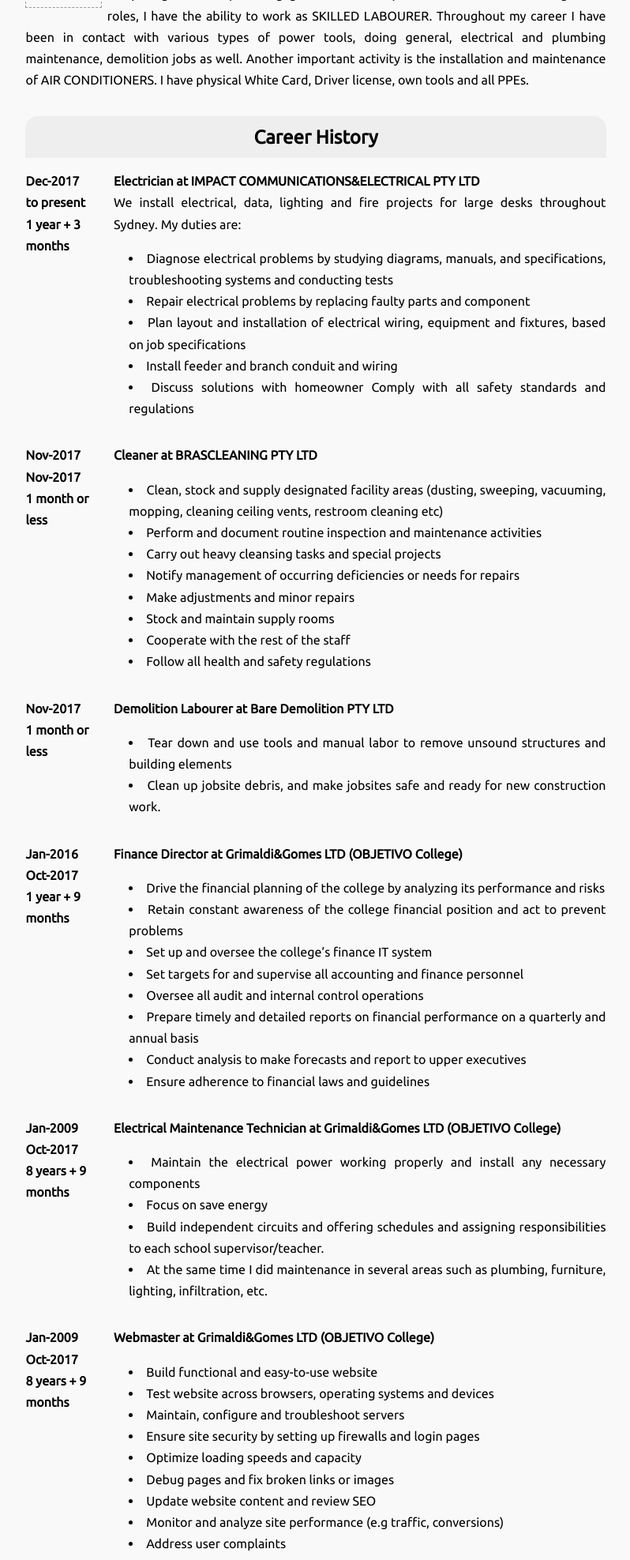
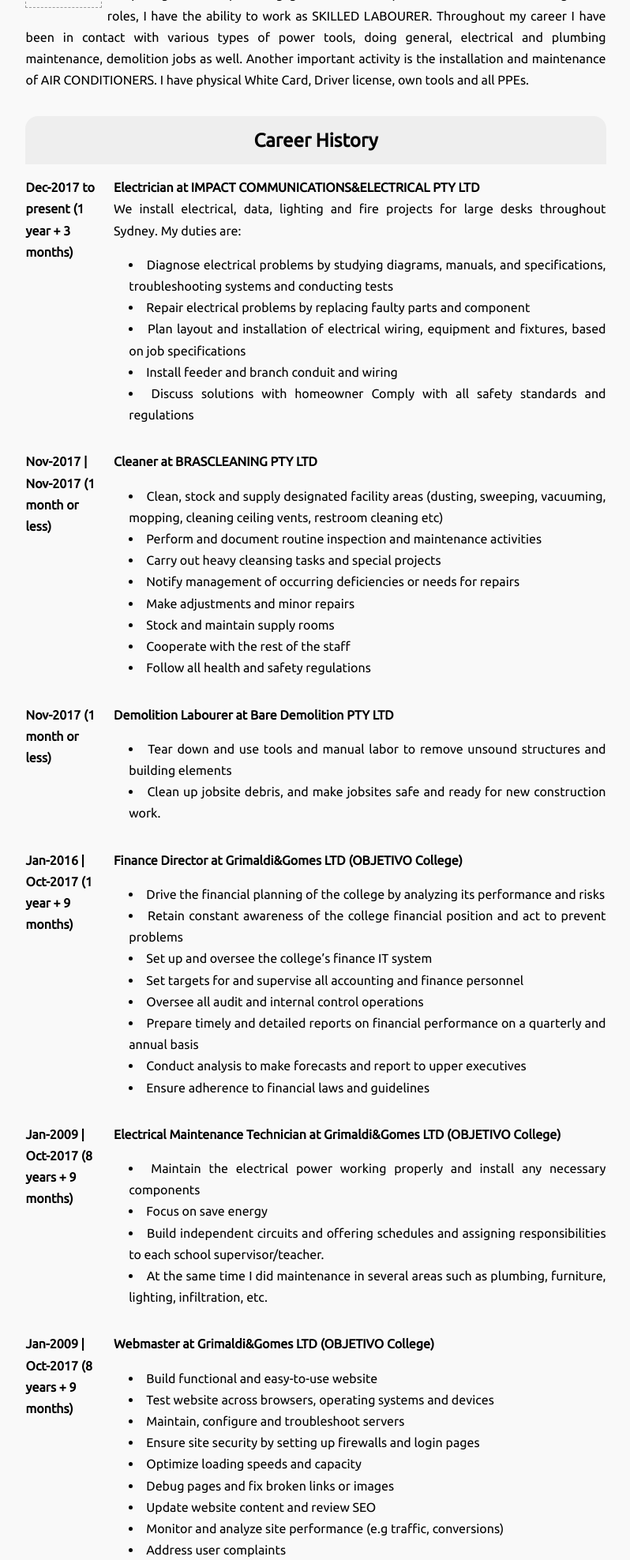
Before and after one commit to gdinarciso/gdinarciso.github.io, a PHP site: page /html/resume.html in a window 1280 px wide. Shown: the part 449-2424 px from the top of the page at 79% size, without its empty margins (240-1038 px from the left). Run offline with PHP 8.4, Linux system fonts and the light colour scheme; some web fonts are replaced.

Commit message:
1/8/21 update

```diff
--- a/css/default.css
+++ b/css/default.css
@@ -383,19 +383,22 @@ article.resume .bottom .title {
 /* article.resume .left .title { */
   grid-column: 1 / 3;
   text-align: center;
-  padding: .8em;
+  padding: .7em;
   border-radius: 1rem 1rem 0 0 ;
 
   background-color: #eee;
 }
 
-article.resume .bottom .dates p {
+article.resume .job-date {
 /* article.resume .left .dates p { */
   font-weight: bold;
 }
 
 article.resume .skills {
-  line-height: 1.2em;
+  display: flex;
+  flex-flow: row wrap;
+  justify-content: space-between;
+  /* line-height: 1.2em; */
 }
 
 /* Extra large devices (large laptops and desktops, 1200px and up) */
--- a/html/resume.html
+++ b/html/resume.html
@@ -94,15 +94,9 @@
     <section class="bottom">
     <!-- <section class="left"> -->
 
-      <div class="title">
-        <h2>Career History</h2>
-      </div>
+      <h2 class="title">Career History</h2>
 
-      <div class='dates'>
-        <p>Dec-2017</p>
-        <p>to present</p>
-        <p>1 year + 3 months</p>
-      </div>
+      <p class='job-date'>Dec-2017 to present (1 year + 3 months)</p>
       <div class='justified'>
         <h4 class='company'>Electrician at IMPACT COMMUNICATIONS&ELECTRICAL PTY LTD</h4>
         <p>We install electrical, data, lighting and fire projects
@@ -131,11 +125,7 @@
         </ul>
       </div>
 
-      <div class="dates">
-        <p>Nov-2017</p>
-        <p>Nov-2017</p>
-        <p>1 month or less</p>
-      </div>
+      <p class="job-date">Nov-2017 | Nov-2017 (1 month or less)</p>
       <div class='justified'>
         <h4 class='company'>Cleaner at BRASCLEANING PTY LTD</h4>
         <ul>
@@ -150,10 +140,7 @@
         </ul>
       </div>
 
-      <div class='dates'>
-        <p>Nov-2017</p>
-        <p>1 month or less</p>
-      </div>
+      <p class='job-date'>Nov-2017 (1 month or less)</p>
       <div class='justified'>
         <h4 class='company'>Demolition Labourer at Bare Demolition PTY LTD</h4>
         <ul>
@@ -162,11 +149,7 @@
         </ul>
       </div>
 
-      <div class="dates">
-        <p>Jan-2016</p>
-        <p>Oct-2017</p>
-        <p>1 year + 9 months</p>
-      </div>
+      <p class="job-date">Jan-2016 | Oct-2017 (1 year + 9 months)</p>
       <div class="justified">
         <h4 class="company">Finance Director at Grimaldi&Gomes LTD (OBJETIVO College)</h4>
         <ul>
@@ -181,11 +164,7 @@
         </ul>
       </div>
 
-      <div class="dates">
-        <p>Jan-2009</p>
-        <p>Oct-2017</p>
-        <p>8 years + 9 months</p>
-      </div>
+      <p class="job-date">Jan-2009 | Oct-2017 (8 years + 9 months)</p>
       <div class="justified">
         <h4 class="company">Electrical Maintenance Technician at Grimaldi&Gomes LTD (OBJETIVO College)</h4>
         <ul>
@@ -196,11 +175,7 @@
         </ul>
       </div>
 
-      <div class="dates">
-        <p>Jan-2009</p>
-        <p>Oct-2017</p>
-        <p>8 years + 9 months</p>
-      </div>
+      <p class="job-date">Jan-2009 | Oct-2017 (8 years + 9 months)</p>
       <div class="justified">
         <h4 class="company">Webmaster at Grimaldi&Gomes LTD (OBJETIVO College)</h4>
         <ul>
@@ -216,11 +191,7 @@
         </ul>
       </div>
 
-      <div class="dates">
-        <p>Aug-2015</p>
-        <p>Aug-2017</p>
-        <p>2 years</p>
-      </div>
+      <p class="job-date">Aug-2015 | Aug-2017 (2 years)</p>
       <div class="justified">
         <h4 class="company">Skilled Labourer at Freelancer</h4>
         <ul>
@@ -231,11 +202,7 @@
         </ul>
       </div>
 
-      <div class="dates">
-        <p>Jan-2016</p>
-        <p>Nov-2016</p>
-        <p>10 months</p>
-      </div>
+      <p class="job-date">Jan-2016 | Nov-2016 (10 months)</p>
       <div class="justified">
         <h4 class="company">Electrician at Freelancer</h4>
         <ul>
@@ -244,11 +211,7 @@
         </ul>
       </div>
 
-      <div class="dates">
-        <p>Jan-2008</p>
-        <p>Sep-2008</p>
-        <p>8 months</p>
-      </div>
+      <p class="job-date">Jan-2008 | Sep-2008 (8 months)</p>
       <div class="justified">
         <h4 class="company">Integrated Management System Technician at NM Engineering</h4>
         <ul>
@@ -258,11 +221,7 @@
         </ul>
       </div>
 
-      <div class="dates">
-        <p>Jan-2004</p>
-        <p>Dec-2007</p>
-        <p>3 year + 11 months</p>
-      </div>
+      <p class="job-date">Jan-2004 | Dec-2007 (3 year + 11 months)</p>
       <div class="justified">
         <h4 class="company">Data Cabling Technician at LANTEK</h4>
         <ul>
@@ -277,11 +236,7 @@
         </ul>
       </div>
 
-      <div class="dates">
-        <p>Jan-2001</p>
-        <p>Dec-2003</p>
-        <p>2 years + 11 months</p>
-      </div>
+      <p class="job-date">Jan-2001 | Dec-2003 (2 years + 11 months)</p>
       <div class="justified">
         <h4 class="company">Network Technician Level 2 & 3 at Grimaldi&Gomes LTD (OBJETIVO College)</h4>
         <ul>
@@ -297,11 +252,7 @@
         </ul>
       </div>
 
-      <div class="dates">
-        <p>Jan-1995</p>
-        <p>Dec-2003</p>
-        <p>8 years + 11 months</p>
-      </div>
+      <p class="job-date">Jan-1995 | Dec-2003 (8 years + 11 months)</p>
       <div class="justified">
         <h4 class="company">Computer Technician at Grimaldi&Gomes LTD (OBJETIVO College)</h4>
         <ul>
@@ -317,11 +268,7 @@
         </ul>
       </div>
 
-      <div class="dates">
-        <p>Jan-1997</p>
-        <p>Dec-2000</p>
-        <p>3 years +11 months</p>
-      </div>
+      <p class="job-date">Jan-1997 | Dec-2000 (3 years +11 months)</p>
       <div class="justified">
         <h4 class="company">Network Technician at Grimaldi&Gomes LTD (OBJETIVO College)</h4>
         <ul>
@@ -336,11 +283,7 @@
         </ul>
       </div>
 
-      <div class="dates">
-        <p>Jan-1995</p>
-        <p>Dec-1996</p>
-        <p>1 year + 11 months</p>
-      </div>
+      <p class="job-date">Jan-1995 | Dec-1996 (1 year + 11 months)</p>
       <div class="justified">
         <h4 class="company">Documentalist at Grimaldi&Gomes LTD (OBJETIVO College)</h4>
         <ul>
@@ -350,11 +293,7 @@
         </ul>
       </div>
 
-      <div class="dates">
-        <p>Jan-1994</p>
-        <p>Dec-1994</p>
-        <p>11 months</p>
-      </div>
+      <p class="job-date">Jan-1994 | Dec-1994 (11 months)</p>
       <div class="justified">
         <h4 class="company">Secretary at GRIMALDI&GOMES LTD (OBJETIVO College)</h4>
         <ul>
```
Also changed, not shown: other parts of css/default.css (+18 -8 lines).
